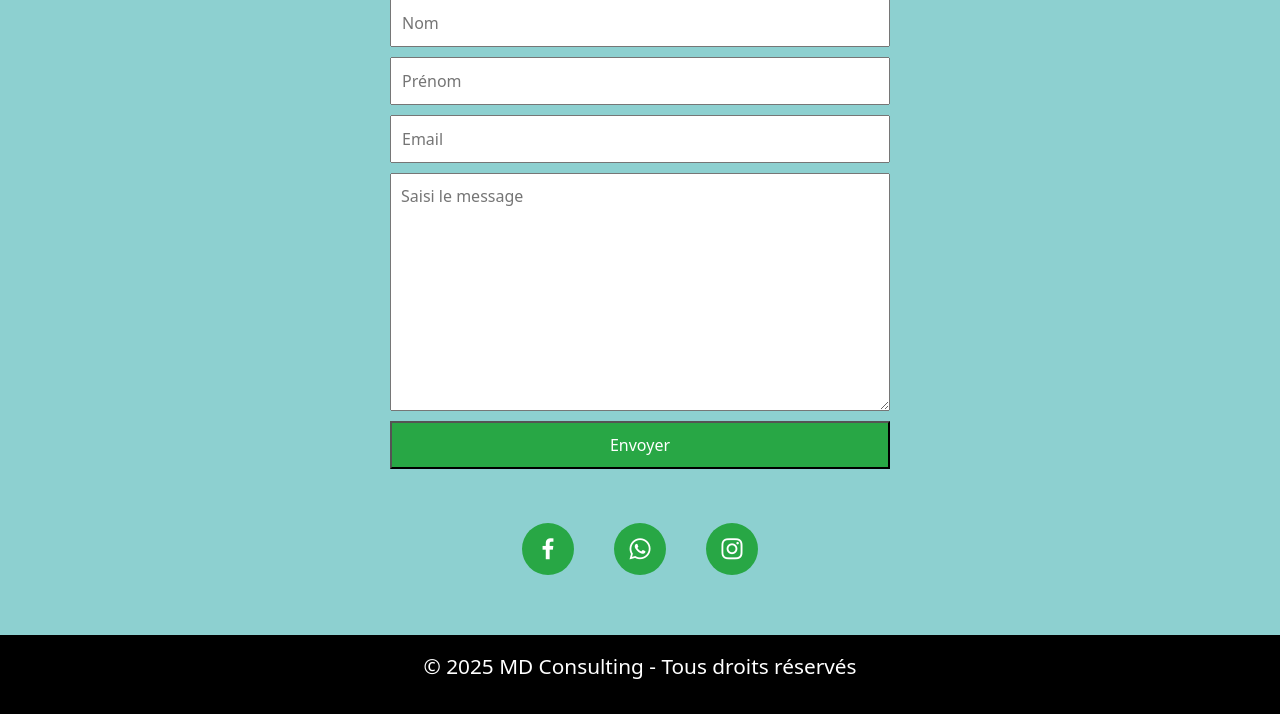
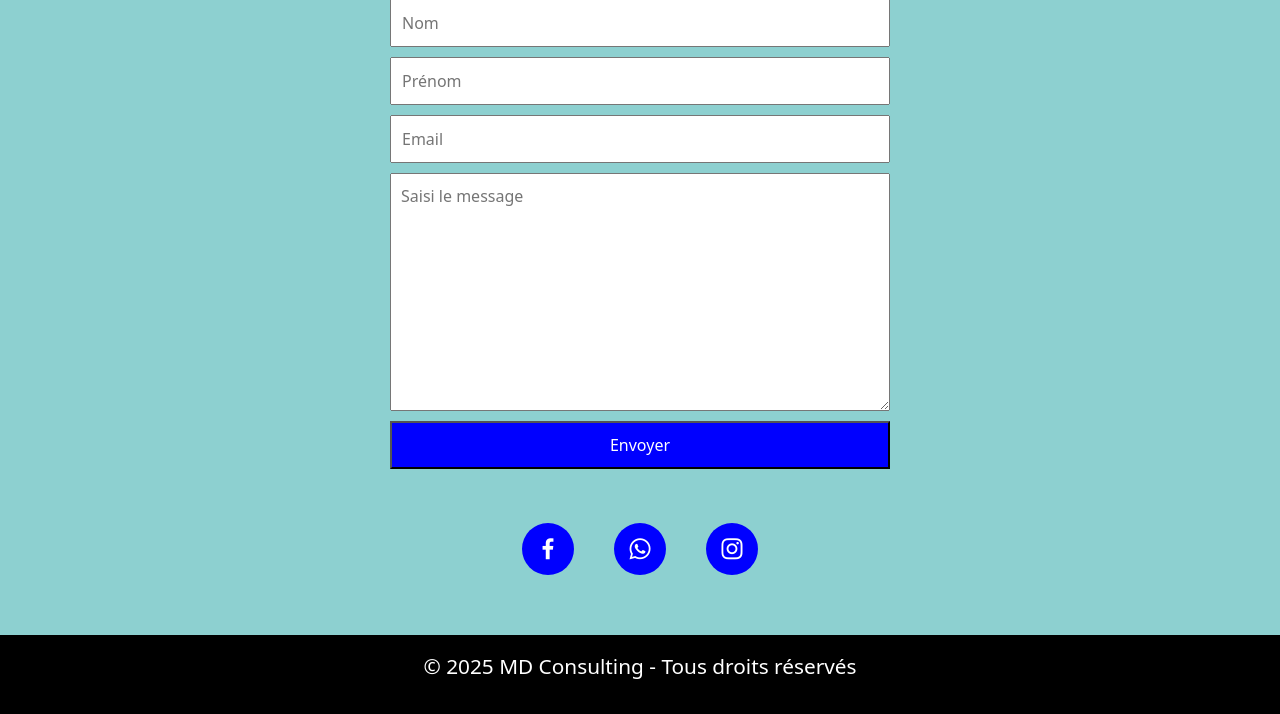
Before and after one commit to Peyroche/mon_projet1, a Flask app: page /contact in a window 1280 px wide. Shown: the part 264-978 px from the top of the page. Run offline with Flask 3, Linux system fonts and the light colour scheme; the visitor is signed in with stand-in values (Sample User, id 1); parts of the project's set-up code (start-up, migrations or seed data) failed here and were passed over.

Commit message:
modification

```diff
--- a/templates/contact.html
+++ b/templates/contact.html
@@ -32,7 +32,7 @@
     .contact-form { max-width: 500px; margin: auto; }
     .contact-input, .contact-button { display: block; width: 100%; margin-bottom: 10px; padding: 10px; }
     .flash-message { background-color: #d4edda; color: #155724; padding: 10px; margin-bottom: 15px; border-radius: 5px; }
-    .contact-button { background-color: #28a745; color : white}
+    .contact-button { background-color: blue; color : white}
 
 body.page {
    background-color: #8dd0d0;
@@ -49,7 +49,7 @@ body.page {
   display: inline-block;
   font-size: 28px;
   color: white;
-  background-color: #28a745;
+  background-color: blue;
   padding: 12px;
   border-radius: 50%;
   transition: transform 0.3s ease, background-color 0.3s ease;
```
